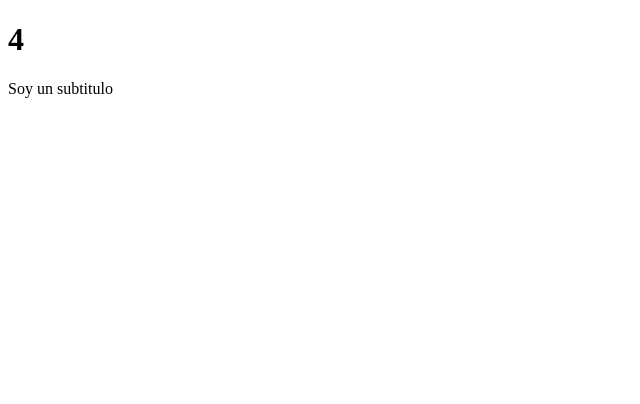
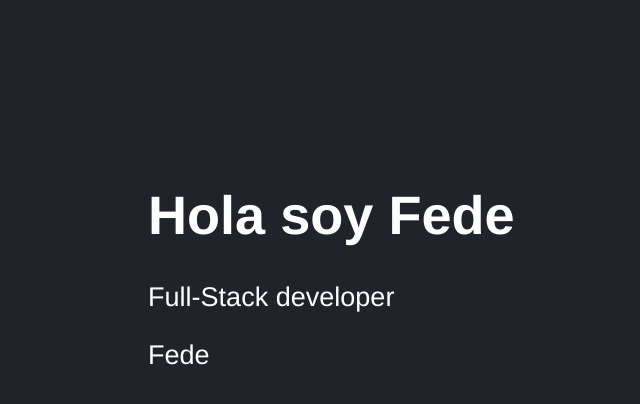
Before and after one commit to federicoomartinok/devtalles-react-course, a React (Vite) app in the folder 03-counter-app-vite/: page / in a window 1280 px wide. Shown: the top 404 px of the page, without its empty margins (0-640 px from the left). Built offline with nearby package versions, Linux system fonts and the light colour scheme.

Commit message:
Prop-types
Ejemplos de prop-types, se explica default.props pero eso dejó de funcionar.
Explicado en el comentario de la FirstApp

```diff
--- a/03-counter-app-vite/package.json
+++ b/03-counter-app-vite/package.json
@@ -10,6 +10,7 @@
     "preview": "vite preview"
   },
   "dependencies": {
+    "prop-types": "^15.8.1",
     "react": "^18.3.1",
     "react-dom": "^18.3.1"
   },
--- a/03-counter-app-vite/src/FirstApp.jsx
+++ b/03-counter-app-vite/src/FirstApp.jsx
@@ -1,18 +1,34 @@
+import PropTypes from "prop-types";
+//Single element component
 
-const getResult = (a,b) => {
-    return a+b;
-}
+//las default props ahora se pasan como parametros por defecto asi
+export const FirstApp = ({
+    title = 'No hay titulo',
+    subTitle = 'No hay subtitulo',
+    name = 'Fede'}) => {
 
-
-//Single element component
-export const FirstApp = () => {
 
     return (
         //esto es un fragment
         <>
-        <h1>{getResult(1,3)}</h1>
+        <h1>{title}</h1>
             {/* <code> {JSON.stringify(newMessage)}</code> */}
-            <p>Soy un subtitulo</p>
+            <p>{subTitle}</p>
+            <p>{name}</p>
         </>
     );
 }
+
+//Prop Types para validar y documentar los props
+FirstApp.propTypes = {
+    title: PropTypes.string.isRequired,
+    subTitle: PropTypes.string.isRequired
+}
+
+//No funcionan mas las default props
+// FirstApp.defaultProps = {
+
+//     title: 'No hay titulo',
+//     subTitle: 'No hay subtitulo',
+//     name: 'Fede'
+// }
--- a/03-counter-app-vite/src/main.jsx
+++ b/03-counter-app-vite/src/main.jsx
@@ -2,6 +2,7 @@ import React from 'react';
 import ReactDOM from 'react-dom/client';
 import { HelloWorldApp } from './HelloWorldApp';
 import { FirstApp } from './FirstApp';
+import './styles.css';
 
 
 
@@ -9,6 +10,6 @@ import { FirstApp } from './FirstApp';
 //En strict mode
 ReactDOM.createRoot(document.getElementById('root')).render(
     <React.StrictMode>
-        <FirstApp />
+        <FirstApp title="Hola soy Fede" subTitle='Full-Stack developer'/>
     </React.StrictMode>
 );
--- /dev/null
+++ b/03-counter-app-vite/src/styles.css
@@ -0,0 +1,8 @@
+html,body{
+    background-color: #21232A;
+    color:white;
+    font-family: Helvetica,Arial,sans-serif;
+    font-size: 1.3rem;
+    padding: 70px;
+
+}
```
